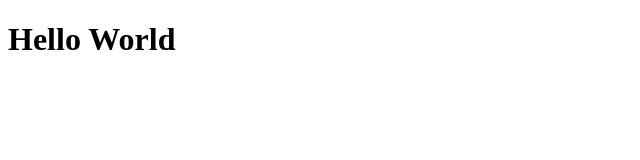
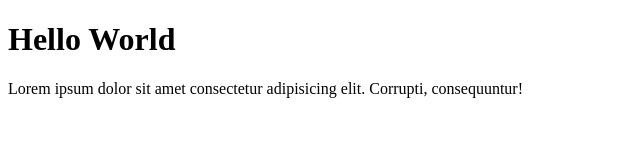
Before and after one commit to Ahmaludin/repo-baru, a plain HTML site: page index.html in a window 1280 px wide. Shown: the whole page, without its empty margins (0-640 px from the left). Drawn offline with Linux system fonts and the light colour scheme.

Commit message:
buat paragraf

```diff
--- a/index.html
+++ b/index.html
@@ -8,5 +8,6 @@
   </head>
   <body>
     <h1>Hello World</h1>
+    <p>Lorem ipsum dolor sit amet consectetur adipisicing elit. Corrupti, consequuntur!</p>
   </body>
 </html>
```
